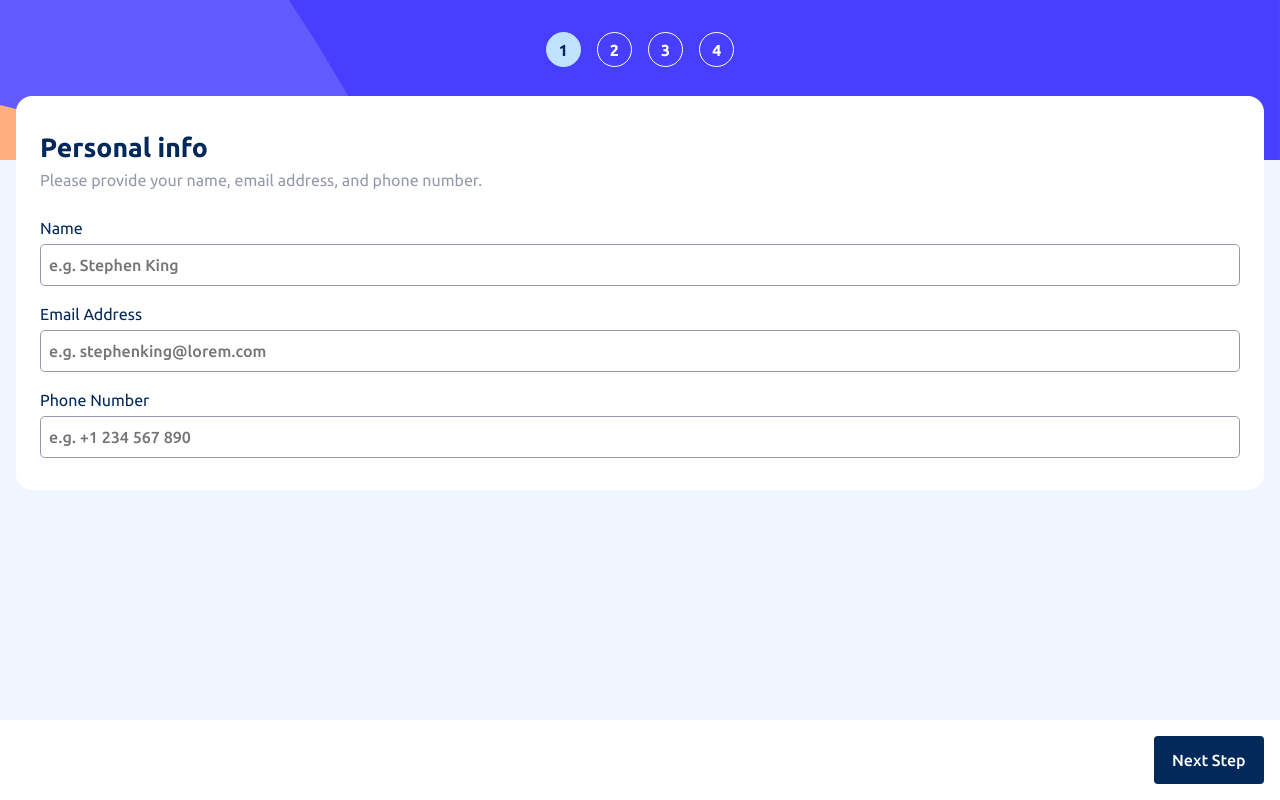
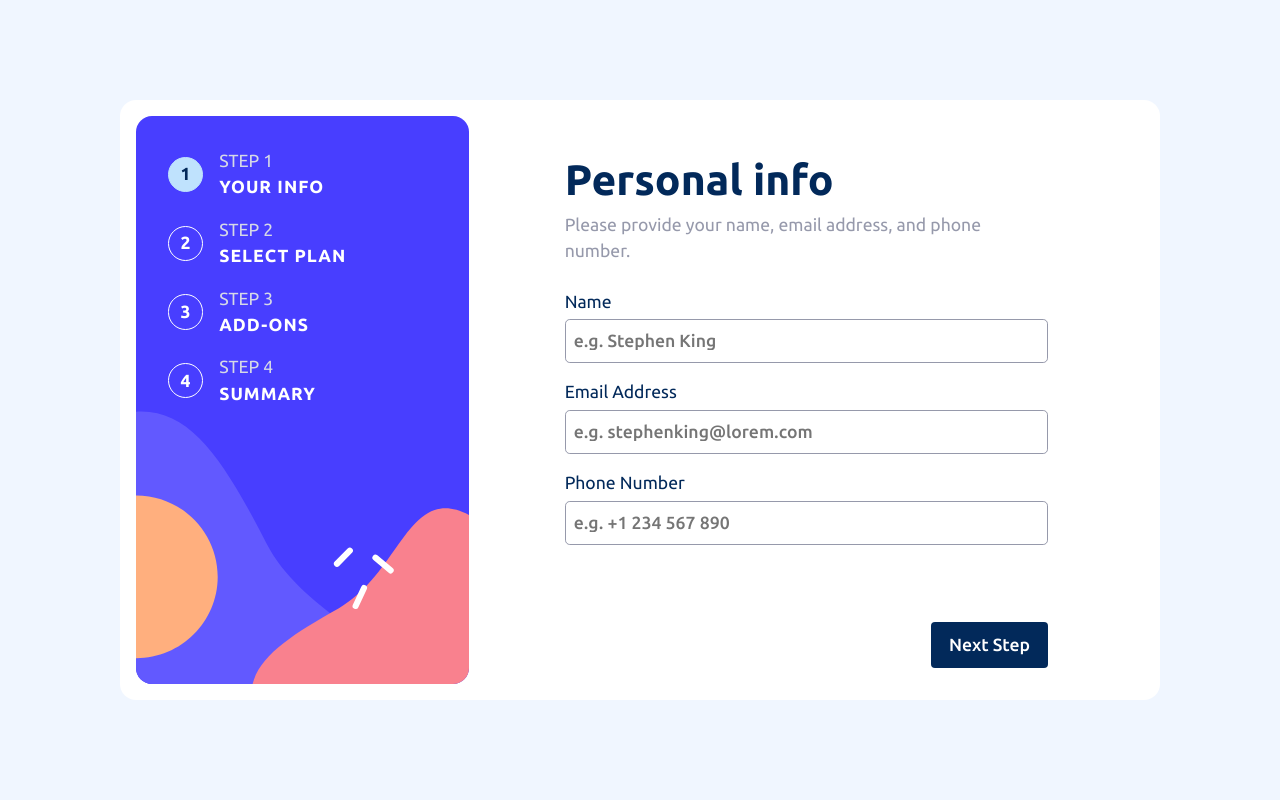
Before and after one commit to crackerFactory64/fm-multi-step-form, a React (Create React App) app: page / in a window 1280 px wide. Built offline with nearby package versions, Linux system fonts and the light colour scheme.

Commit message:
desktop styling

```diff
--- a/src/Content.js
+++ b/src/Content.js
@@ -138,7 +138,7 @@ export default function Content(props) {
       {/*STEP TWO*/}
 
       {!isComplete && number === 2 && (
-        <form>
+        <form className="plan-form">
           <label
             htmlFor="arcade"
             className={
@@ -354,25 +354,25 @@ export default function Content(props) {
             {formInput.online && (
               <div className="order-summary__row">
                 <p>Online service</p>
-                <p>{orderSummary.onlinePrice}</p>
+                <p>+{orderSummary.onlinePrice}</p>
               </div>
             )}
             {formInput.storage && (
               <div className="order-summary__row">
                 <p>Larger storage</p>
-                <p>{orderSummary.storagePrice}</p>
+                <p>+{orderSummary.storagePrice}</p>
               </div>
             )}
             {formInput.profile && (
               <div className="order-summary__row">
                 <p>Customizable profile</p>
-                <p>{orderSummary.profilePrice}</p>
+                <p>+{orderSummary.profilePrice}</p>
               </div>
             )}
           </div>
           <div className="order-summary__row order-summary__total">
             <p>Total (per {formInput.rate.slice(0, -2)})</p>
-            <p>{orderSummary.totalPrice}</p>
+            <p>+{orderSummary.totalPrice}</p>
           </div>
         </>
       )}
--- a/src/style.css
+++ b/src/style.css
@@ -251,10 +251,15 @@ input[type="text"]:placeholder-shown.error {
   grid-template-columns: auto 1fr;
 }
 
+.radio-label:has(:hover, :focus-within),
+.checkbox-label:has(:hover, :focus-within) {
+  border-color: var(--color-primary-700);
+}
+
 .radio-label.selected,
 .checkbox-label.selected {
+  border-color: var(--color-primary-700);
   background-color: var(--color-neutral-200);
-  border-color: var(--color-primary-700);
 }
 
 .radio-label input {
@@ -405,7 +410,8 @@ input[type="text"]:placeholder-shown.error {
 .order-summary__name,
 .order-summary__row:first-of-type {
   color: var(--color-primary-700);
-  font-weight: var(--font-weight-medium);
+  font-size: calc(var(--font-size-body) * 1.2);
+  font-weight: var(--font-weight-bold);
 }
 
 .order-summary__row {
@@ -426,10 +432,15 @@ input[type="text"]:placeholder-shown.error {
   background-color: transparent;
   border: 0;
   color: var(--color-neutral-500);
+  font-size: var(--font-size-body);
   font-weight: var(--font-weight-regular);
   margin-inline-end: auto;
   padding: 0;
   text-decoration: underline;
+}
+
+.order-summary__row > button:hover {
+  color: var(--color-primary-500) !important;
 }
 
 .order-summary__total {
@@ -440,6 +451,7 @@ input[type="text"]:placeholder-shown.error {
 
 .order-summary__total > p:last-of-type {
   color: var(--color-primary-500);
+  font-size: calc(var(--font-size-body) * 1.5);
   font-weight: var(--font-weight-bold);
 }
 
@@ -447,7 +459,6 @@ input[type="text"]:placeholder-shown.error {
   display: grid;
   gap: 1rem;
   line-height: 1.7;
-  margin: auto;
   padding-block: 3rem;
   place-items: center;
   text-align: center;
@@ -474,6 +485,10 @@ input[type="text"]:placeholder-shown.error {
   margin-inline-end: auto;
 }
 
+.footer__back:hover {
+  color: var(--color-primary-700);
+}
+
 .footer__back.hidden {
   visibility: hidden;
 }
@@ -489,3 +504,109 @@ input[type="text"]:placeholder-shown.error {
 .footer__next.submit {
   background-color: var(--color-primary-500);
 }
+
+@media (min-width: 44rem) {
+  :root {
+    --font-size-body: 1.1rem;
+  }
+
+  #root {
+    display: grid;
+  }
+
+  .form-section {
+    background-color: var(--color-neutral-100);
+    border-radius: 1rem;
+    grid-template-columns: 33% 1fr;
+    grid-template-rows: 1fr auto;
+    margin: auto;
+    max-width: 65rem;
+    min-height: 75vh;
+    min-height: 75dvh;
+    padding: 1rem;
+    width: calc(100% - 2rem);
+  }
+
+  .form-section__header {
+    background-image: url(./images/bg-sidebar-desktop.svg);
+    background-position: bottom;
+    background-size: cover;
+    border-radius: 1rem;
+    grid-row: 1 /-1;
+  }
+
+  .header__pagination {
+    grid-template-columns: 1fr;
+    margin-block-end: auto;
+    margin-inline: 2rem auto;
+  }
+
+  .header__pagination > li {
+    color: var(--color-neutral-400);
+    grid-auto-flow: column;
+    gap: 1rem;
+    margin-inline-end: auto;
+  }
+
+  .pagination__label {
+    display: grid;
+    text-transform: uppercase;
+  }
+
+  .pagination__label > p:last-of-type {
+    color: var(--color-neutral-100);
+    font-weight: var(--font-weight-bold);
+    letter-spacing: 0.0625rem;
+  }
+
+  .form-section__main {
+    position: relative;
+    transform: unset;
+    left: unset;
+    min-height: 100%;
+    padding: 2rem 6rem;
+    width: 100%;
+  }
+
+  h1 {
+    font-size: 2.66rem;
+  }
+
+  .plan-form {
+    grid-template-columns: 1fr 1fr 1fr;
+  }
+
+  .radio-label {
+    grid-template-columns: 1fr;
+  }
+
+  .radio-label img {
+    margin-inline: 0 auto;
+    margin-block-end: 3rem;
+  }
+
+  .toggle-container {
+    grid-column: 1 / -1;
+  }
+
+  .checkbox-label {
+    padding: 1.5rem;
+  }
+
+  .form-section__footer {
+    grid-column: 2;
+    padding-inline: 6rem;
+  }
+
+  .footer__next.submit:hover {
+    opacity: 0.5;
+  }
+
+  *:has(.complete) {
+    display: grid;
+  }
+
+  .complete {
+    margin: auto;
+  }
+}
```
